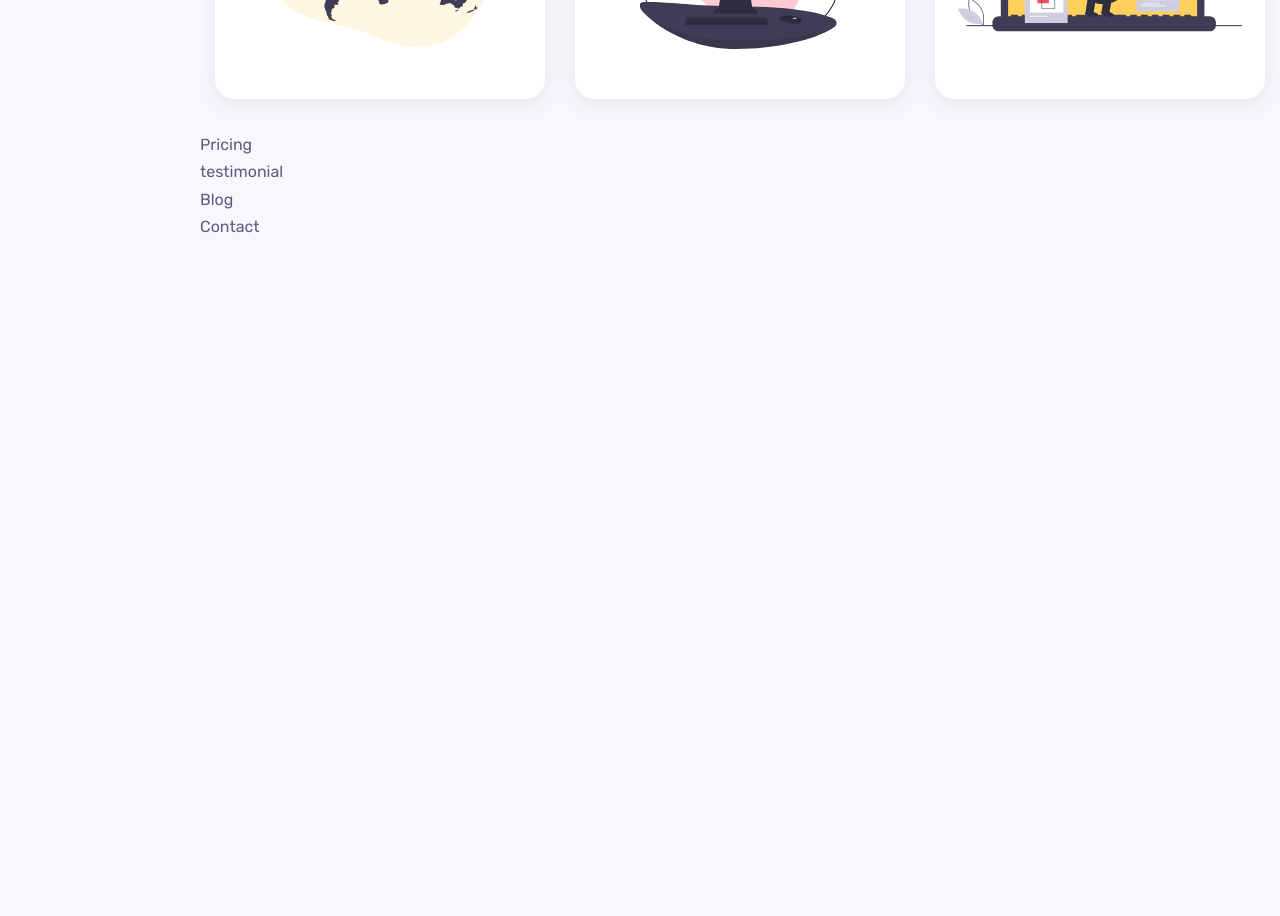
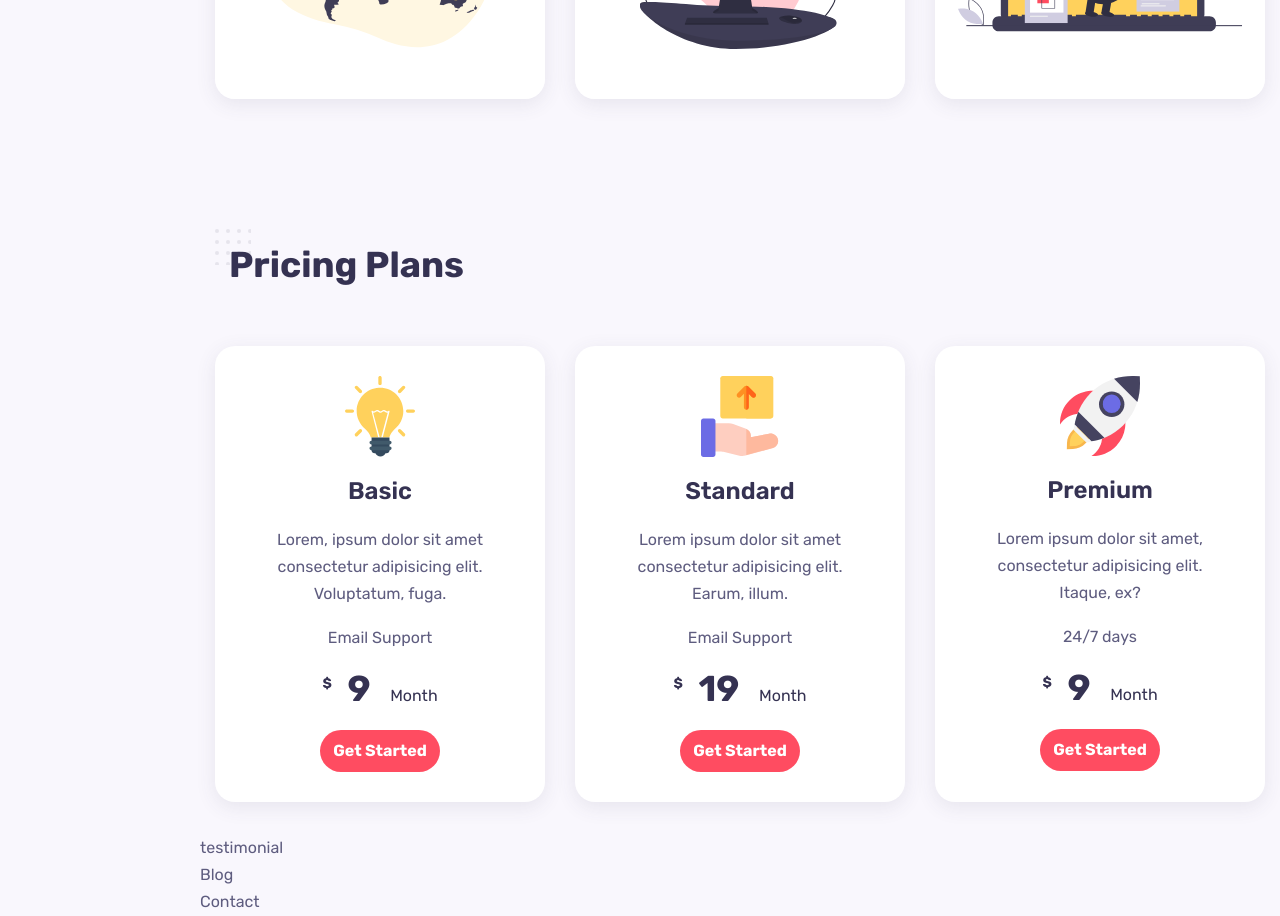
Before and after one commit to ruhulamin111/ruhul, a React (Create React App) app: page / in a window 1280 px wide. Shown: the part 3620-4536 px from the top of the page. Before the commit the page ends 3860 px from the top, so only its background shows below. Built offline with nearby package versions, Linux system fonts and the light colour scheme; the HTML template or start-up script is replaced by a standard one.

Commit message:
pricing done

```diff
--- a/src/components/Pricing/Pricing.css
+++ b/src/components/Pricing/Pricing.css
@@ -0,0 +1,44 @@
+.pricing_container {
+    grid-template-columns: repeat(3, 1fr);
+    gap: 1.875rem;
+}
+
+.pricing_item {
+    padding: 1.875rem 2.5rem;
+    background-color: var(--container-color);
+    text-align: center;
+    border-radius: var(--border-radius);
+    box-shadow: var(--shadow);
+}
+
+.pricing_plan {
+    margin: 1.25rem 0;
+    font-size: var(--h2-font-size);
+}
+
+.pricing_title,
+.pricing_support {
+    margin-bottom: 1rem;
+}
+
+.price {
+    font-size: var(--h1-font-size);
+    font-weight: var(--font-bold);
+}
+
+.price em {
+    font-style: normal;
+    font-size: var(--small-font-size);
+    margin-right: 0.5rem;
+    vertical-align: super;
+}
+
+.price span {
+    font-size: var(--normal-font-size);
+    font-weight: 400;
+    margin-left: 0.75rem;
+}
+
+.pricing_item .btn {
+    margin-top: 1.25rem;
+}
--- a/src/components/Pricing/Pricing.js
+++ b/src/components/Pricing/Pricing.js
@@ -1,11 +1,48 @@
 import React from 'react'
 import './Pricing.css'
+import img1 from '../../assets/price-1.svg';
+import img2 from '../../assets/price-2.svg';
+import img3 from '../../assets/price-3.svg';
 
 const Pricing = () => {
     return (
-        <div>
-            Pricing
-        </div>
+        <section className="pricing container section">
+            <h2 className="section-title">Pricing Plans</h2>
+
+            <div className="pricing_container grid">
+                <div className="pricing_item">
+                    <img src={img1} alt="" className="pricing_img" />
+                    <h3 className="pricing_plan">Basic</h3>
+                    <p className="pricing_title">Lorem, ipsum dolor sit amet consectetur adipisicing elit. Voluptatum, fuga.</p>
+                    <p className="pricing_support">Email Support</p>
+                    <h3 className="price">
+                        <em>$</em> 9 <span>Month</span>
+                    </h3>
+                    <a href="#" className="btn">Get Started</a>
+                </div>
+                <div className="pricing_item">
+                    <img src={img2} alt="" className="pricing_img" />
+                    <h3 className="pricing_plan">Standard</h3>
+                    <p className="pricing_title">Lorem ipsum dolor sit amet consectetur adipisicing elit. Earum, illum.</p>
+                    <p className="pricing_support">Email Support</p>
+                    <h3 className="price">
+                        <em>$</em> 19 <span>Month</span>
+                    </h3>
+                    <a href="" className="btn">Get Started</a>
+                </div>
+                <div className="pricing_item">
+                    <img src={img3} alt="" className="pricing_img" />
+                    <h3 className="pricing_plan">Premium</h3>
+                    <p className="pricing_title">Lorem ipsum dolor sit amet, consectetur adipisicing elit. Itaque, ex?</p>
+                    <p className="pricing_support">24/7 days</p>
+                    <h3 className="price">
+                        <em>$</em> 9 <span>Month</span>
+                    </h3>
+                    <a href="" className="btn">Get Started</a>
+                </div>
+
+            </div>
+        </section>
     )
 }
 
```
